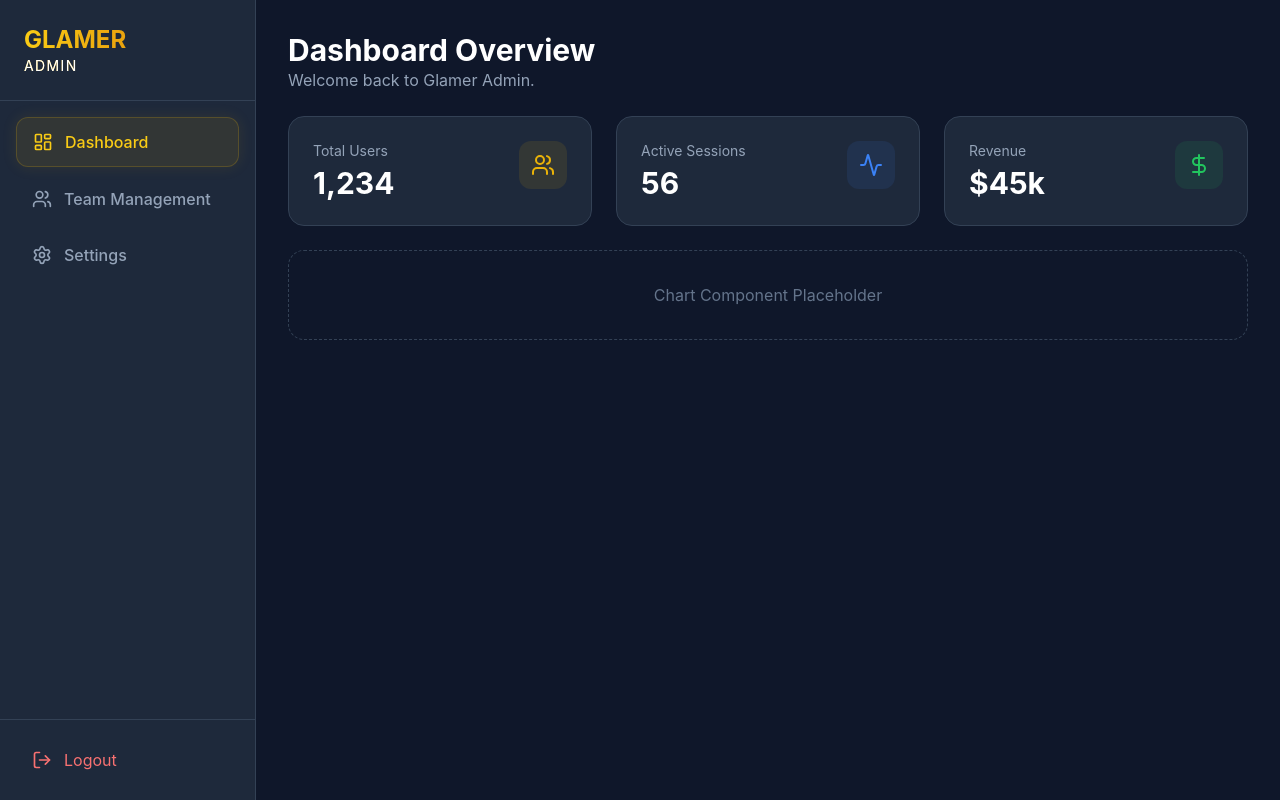
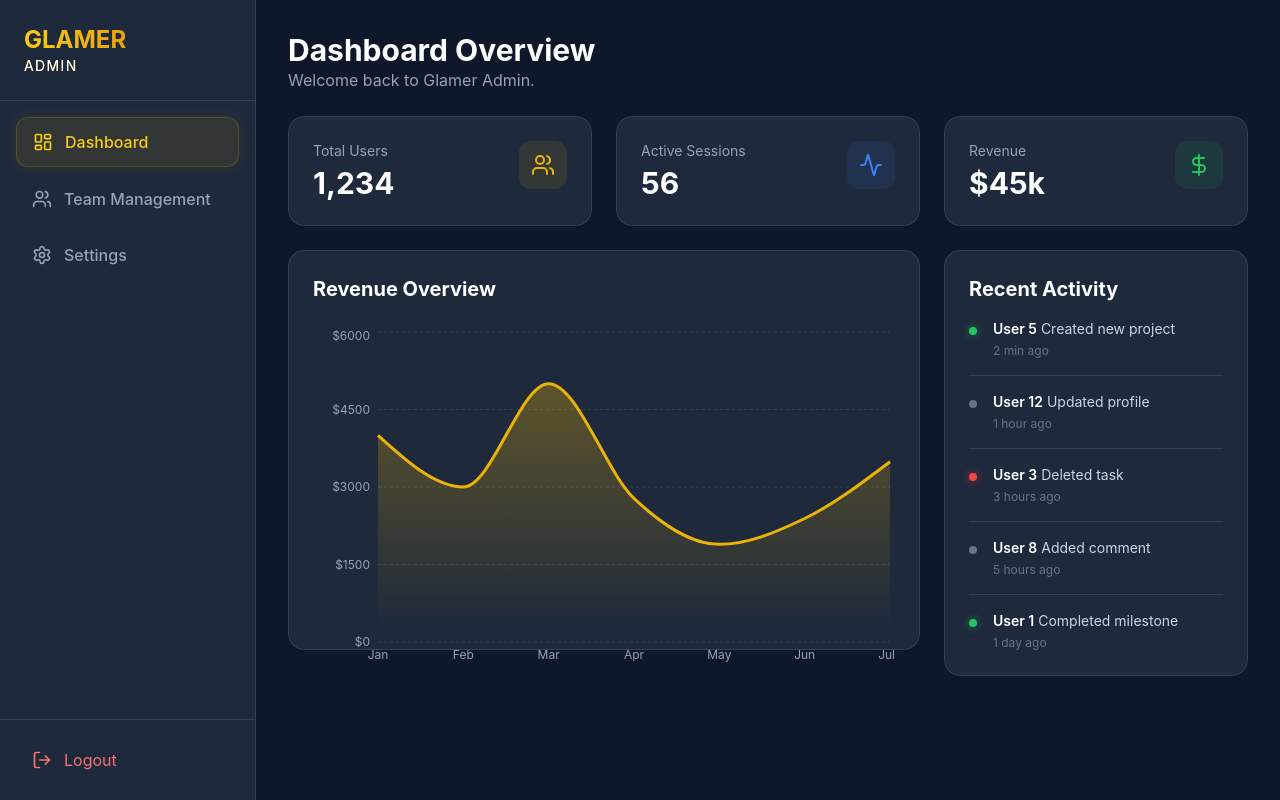
Before and after one commit to supuna18/glamer-people-picker-, a React (Vite) app: page / in a window 1280 px wide. Built offline with nearby package versions, Linux system fonts and the light colour scheme.

Commit message:
Chart update

```diff
--- /dev/null
+++ b/src/components/RecentActivity.jsx
@@ -0,0 +1,33 @@
+import React from 'react';
+
+const activities = [
+  { id: 1, user: 'User 5', action: 'Created new project', time: '2 min ago', status: 'success' },
+  { id: 2, user: 'User 12', action: 'Updated profile', time: '1 hour ago', status: 'neutral' },
+  { id: 3, user: 'User 3', action: 'Deleted task', time: '3 hours ago', status: 'danger' },
+  { id: 4, user: 'User 8', action: 'Added comment', time: '5 hours ago', status: 'neutral' },
+  { id: 5, user: 'User 1', action: 'Completed milestone', time: '1 day ago', status: 'success' },
+];
+
+export default function RecentActivity() {
+  return (
+    <div className="bg-dark-800 p-6 rounded-2xl border border-dark-700 h-full">
+      <h3 className="text-xl font-bold text-white mb-4">Recent Activity</h3>
+      <div className="space-y-4">
+        {activities.map((item) => (
+          <div key={item.id} className="flex items-start gap-4 pb-4 border-b border-dark-700 last:border-0 last:pb-0">
+            <div className={`w-2 h-2 mt-2 rounded-full ${
+              item.status === 'success' ? 'bg-green-500 shadow-[0_0_8px_rgba(34,197,94,0.6)]' :
+              item.status === 'danger' ? 'bg-red-500 shadow-[0_0_8px_rgba(239,68,68,0.6)]' : 'bg-slate-500'
+            }`} />
+            <div>
+              <p className="text-sm text-slate-300">
+                <span className="font-semibold text-white">{item.user}</span> {item.action}
+              </p>
+              <p className="text-xs text-slate-500 mt-1">{item.time}</p>
+            </div>
+          </div>
+        ))}
+      </div>
+    </div>
+  );
+}
--- /dev/null
+++ b/src/components/RevenueChart.jsx
@@ -0,0 +1,38 @@
+import React from 'react';
+import { AreaChart, Area, XAxis, YAxis, CartesianGrid, Tooltip, ResponsiveContainer } from 'recharts';
+
+const data = [
+  { name: 'Jan', value: 4000 },
+  { name: 'Feb', value: 3000 },
+  { name: 'Mar', value: 5000 },
+  { name: 'Apr', value: 2780 },
+  { name: 'May', value: 1890 },
+  { name: 'Jun', value: 2390 },
+  { name: 'Jul', value: 3490 },
+];
+
+export default function RevenueChart() {
+  return (
+    <div className="bg-dark-800 p-6 rounded-2xl border border-dark-700 h-[400px]">
+      <h3 className="text-xl font-bold text-white mb-6">Revenue Overview</h3>
+      <ResponsiveContainer width="100%" height="100%">
+        <AreaChart data={data}>
+          <defs>
+            <linearGradient id="colorValue" x1="0" y1="0" x2="0" y2="1">
+              <stop offset="5%" stopColor="#EAB308" stopOpacity={0.3}/>
+              <stop offset="95%" stopColor="#EAB308" stopOpacity={0}/>
+            </linearGradient>
+          </defs>
+          <CartesianGrid strokeDasharray="3 3" stroke="#334155" vertical={false} />
+          <XAxis dataKey="name" stroke="#94a3b8" tick={{fontSize: 12}} tickLine={false} axisLine={false} />
+          <YAxis stroke="#94a3b8" tick={{fontSize: 12}} tickLine={false} axisLine={false} tickFormatter={(value) => `$${value}`} />
+          <Tooltip
+            contentStyle={{ backgroundColor: '#1e293b', borderColor: '#334155', color: '#fff' }}
+            itemStyle={{ color: '#EAB308' }}
+          />
+          <Area type="monotone" dataKey="value" stroke="#EAB308" strokeWidth={3} fillOpacity={1} fill="url(#colorValue)" />
+        </AreaChart>
+      </ResponsiveContainer>
+    </div>
+  );
+}
--- a/src/pages/Dashboard.jsx
+++ b/src/pages/Dashboard.jsx
@@ -1,8 +1,10 @@
 import React from 'react';
 import { Users, Activity, DollarSign } from 'lucide-react';
+import RevenueChart from '../components/RevenueChart'; // Import Chart
+import RecentActivity from '../components/RecentActivity'; // Import Activity
 
 const StatCard = ({ title, value, icon: Icon, color }) => (
-  <div className="bg-dark-800 p-6 rounded-2xl border border-dark-700">
+  <div className="bg-dark-800 p-6 rounded-2xl border border-dark-700 hover:border-gold-500/30 transition-all duration-300">
     <div className="flex justify-between items-start">
       <div>
         <p className="text-slate-400 text-sm mb-1">{title}</p>
@@ -17,21 +19,30 @@ const StatCard = ({ title, value, icon: Icon, color }) => (
 
 export default function Dashboard() {
   return (
-    <div className="space-y-6">
+    <div className="space-y-6 animate-fade-in">
       <header>
         <h1 className="text-3xl font-bold text-white">Dashboard Overview</h1>
         <p className="text-slate-400">Welcome back to Glamer Admin.</p>
       </header>
 
+      {/* Stats Grid */}
       <div className="grid grid-cols-1 md:grid-cols-3 gap-6">
         <StatCard title="Total Users" value="1,234" icon={Users} color="bg-gold-500 text-gold-500" />
         <StatCard title="Active Sessions" value="56" icon={Activity} color="bg-blue-500 text-blue-500" />
         <StatCard title="Revenue" value="$45k" icon={DollarSign} color="bg-green-500 text-green-500" />
       </div>
 
-      {/* තව charts හෝ content මෙතනට දාන්න පුළුවන් */}
-      <div className="p-8 border border-dashed border-dark-700 rounded-2xl flex items-center justify-center text-slate-500">
-        Chart Component Placeholder
+      {/* Charts & Activity Grid */}
+      <div className="grid grid-cols-1 lg:grid-cols-3 gap-6">
+        {/* Chart takes up 2 columns */}
+        <div className="lg:col-span-2">
+          <RevenueChart />
+        </div>
+
+        {/* Activity takes up 1 column */}
+        <div className="lg:col-span-1">
+          <RecentActivity />
+        </div>
       </div>
     </div>
   );
```
